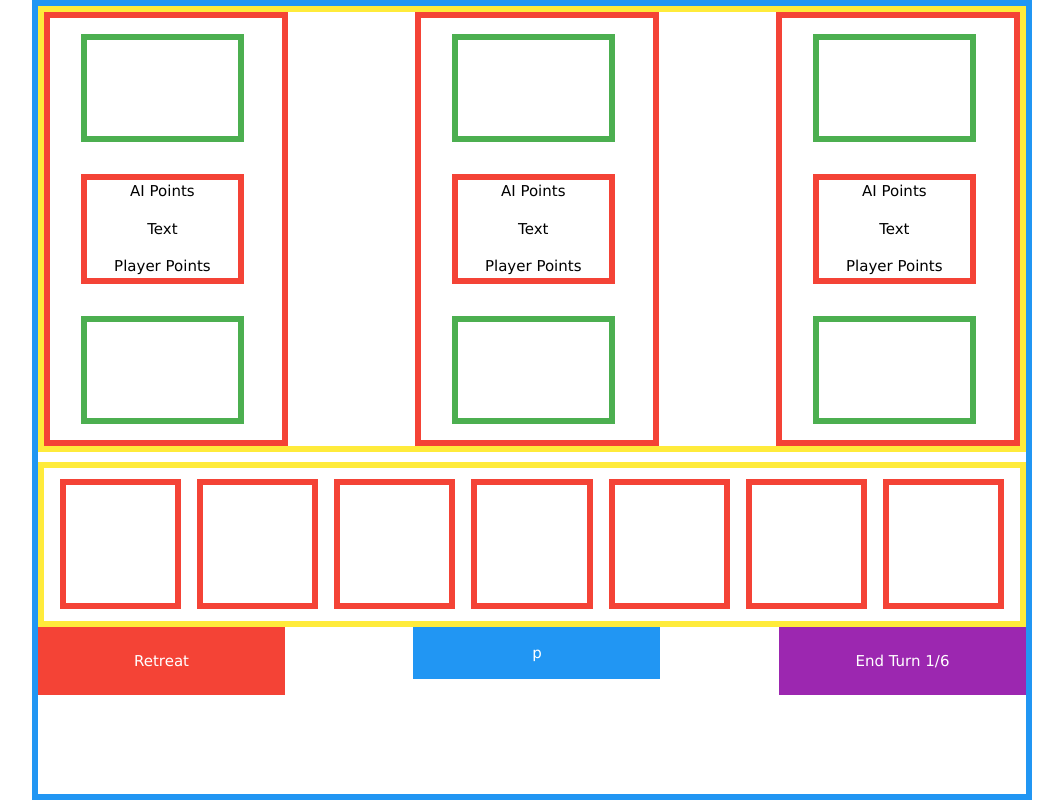
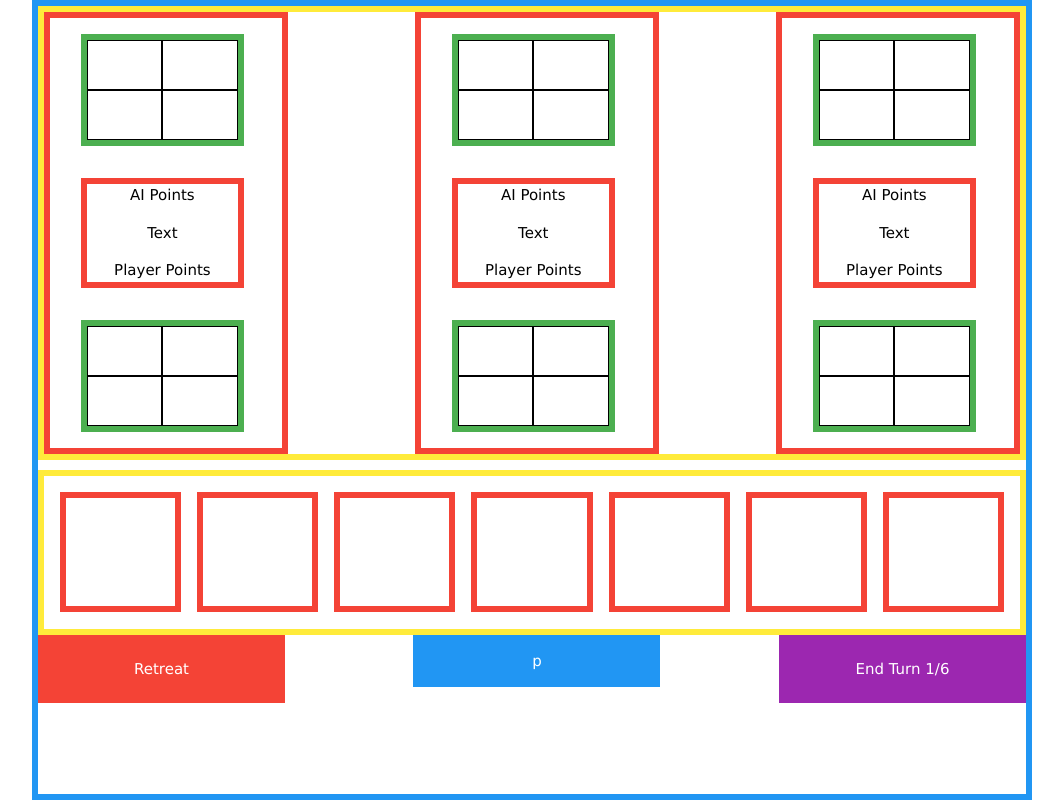
Before and after one commit to Bruggles718/marvel-snap-ai, a website with bundled scripts: page src/client/index.html in a window 1280 px wide. Shown: the whole page, without its empty margins (108-1171 px from the left). Built offline with nearby package versions, Linux system fonts and the light colour scheme.

Commit message:
Added small borders to placed cards

```diff
--- a/src/client/App.css
+++ b/src/client/App.css
@@ -50,8 +50,8 @@
 
 .card-width {
     width: 150px !important;
-    max-height: 140px !important;
-    min-height: 130px !important;
+    max-height: 130px !important;
+    min-height: 120px !important;
 }
 
 .power-energy {
--- a/src/client/index.html
+++ b/src/client/index.html
@@ -21,14 +21,14 @@
                     <!-- Can rename using what the index would be -->
                     <!-- Like 'AI Col-0 Row-0' -->
                     <div id="LeftTop-TopRow" class="w3-row">
-                        <div id="Left AI Index-0" class="w3-col s6 w3-button ai-column">
+                        <div id="Left AI Index-0" class="w3-col s6 w3-button ai-column w3-border w3-border-black">
                             <div class="w3-row power-energy placed-card">
                                 <p class="w3-col s6"></p>
                                 <p class="w3-col s6"></p>
                             </div>
                               <p class="w3-row card-name placed-card"></p>
                         </div>
-                        <div id="Left AI Index-1" class="w3-col s6 w3-center w3-button ai-column">
+                        <div id="Left AI Index-1" class="w3-col s6 w3-center w3-button ai-column w3-border w3-border-black">
                             <div class="w3-row power-energy placed-card">
                                 <p class="w3-col s6"></p>
                                 <p class="w3-col s6"></p>
@@ -37,14 +37,14 @@
                         </div>
                     </div>
                     <div id="LeftTop-BottomRow" class="w3-row">
-                        <div id="Left AI Index-2"class="w3-col s6 w3-center w3-button ai-column">
+                        <div id="Left AI Index-2"class="w3-col s6 w3-center w3-button ai-column w3-border w3-border-black">
                             <div class="w3-row power-energy placed-card">
                                 <p class="w3-col s6"></p>
                                 <p class="w3-col s6"></p>
                             </div>
                               <p class="w3-row card-name placed-card"></p>
                         </div>
-                        <div id="Left AI Index-3"class="w3-col s6 w3-center w3-button ai-column">
+                        <div id="Left AI Index-3"class="w3-col s6 w3-center w3-button ai-column w3-border w3-border-black">
                             <div class="w3-row power-energy placed-card">
                                 <p class="w3-col s6"></p>
                                 <p class="w3-col s6"></p>
@@ -61,14 +61,14 @@
                 </div>
                 <div id="BottomLeftPlayerCards" class="w3-margin-top w3-margin-bottom w3-col l9 w3-center w3-topbar w3-bottombar w3-leftbar w3-border-green w3-rightbar w3-margin-left">
                     <div id="LeftBottom-TopRow" class="w3-row">
-                        <button id="Left Player Index-0" class="w3-col w3-button s6 w3-center">
+                        <button id="Left Player Index-0" class="w3-col w3-button s6 w3-center w3-border w3-border-black">
                             <div class="w3-row power-energy placed-card">
                                 <p class="w3-col w3-left-align s6"></p>
                                 <p class="w3-col w3-right-align s6"></p>
                             </div>
                               <p class="w3-row card-name placed-card"></p>
                         </button>
-                        <button id="Left Player Index-1" class="w3-col w3-button s6 w3-center">
+                        <button id="Left Player Index-1" class="w3-col w3-button s6 w3-center w3-border w3-border-black">
                             <div class="w3-row power-energy placed-card">
                                 <p class="w3-col w3-left-align s6"></p>
                                 <p class="w3-col w3-right-align s6"></p>
@@ -77,14 +77,14 @@
                         </button>
                     </div>
                     <div id="LeftBottom-BottomRow" class="w3-row">
-                        <button id="Left Player Index-2"class="w3-col w3-button s6 w3-center">
+                        <button id="Left Player Index-2"class="w3-col w3-button s6 w3-center w3-border w3-border-black">
                             <div class="w3-row power-energy placed-card">
                                 <p class="w3-col w3-left-align s6"></p>
                                 <p class="w3-col w3-right-align s6"></p>
                             </div>
                               <p class="w3-row card-name placed-card"></p>
                         </button>
-                        <button id="Left Player Index-3"class="w3-col w3-button s6 w3-center">
+                        <button id="Left Player Index-3"class="w3-col w3-button s6 w3-center w3-border w3-border-black">
                             <div class="w3-row power-energy placed-card">
                                 <p class="w3-col w3-left-align s6"></p>
                                 <p class="w3-col w3-right-align s6"></p>
@@ -99,14 +99,14 @@
                     <!-- Can rename using what the index would be -->
                     <!-- Like 'AI Col-0 Row-0' -->
                     <div id="MiddleTop-TopRow" class="w3-row">
-                        <div id="Middle AI Index-0" class="w3-col s6 w3-center w3-button ai-column">
+                        <div id="Middle AI Index-0" class="w3-col s6 w3-center w3-button ai-column w3-border w3-border-black">
                             <div class="w3-row power-energy placed-card">
                                 <p class="w3-col s6"></p>
                                 <p class="w3-col s6"></p>
                             </div>
                               <p class="w3-row card-name placed-card"></p>
                         </div>
-                        <div id="Middle AI Index-1" class="w3-col s6 w3-center w3-button ai-column">
+                        <div id="Middle AI Index-1" class="w3-col s6 w3-center w3-button ai-column w3-border w3-border-black">
                             <div class="w3-row power-energy placed-card">
                                 <p class="w3-col s6"></p>
                                 <p class="w3-col s6"></p>
@@ -115,14 +115,14 @@
                         </div>
                     </div>
                     <div id="MiddleTop-BottomRow" class="w3-row">
-                        <div id="Middle AI Index-2"class="w3-col s6 w3-center w3-button ai-column">
+                        <div id="Middle AI Index-2"class="w3-col s6 w3-center w3-button ai-column w3-border w3-border-black">
                             <div class="w3-row power-energy placed-card">
                                 <p class="w3-col s6"></p>
                                 <p class="w3-col s6"></p>
                             </div>
                               <p class="w3-row card-name placed-card"></p>
                         </div>
-                        <div id="Middle AI Index-3"class="w3-col s6 w3-center w3-button ai-column">
+                        <div id="Middle AI Index-3"class="w3-col s6 w3-center w3-button ai-column w3-border w3-border-black">
                             <div class="w3-row power-energy placed-card">
                                 <p class="w3-col s6"></p>
                                 <p class="w3-col s6"></p>
@@ -139,14 +139,14 @@
                 </div>
                 <div id="BottomMiddlePlayerCards" class="w3-margin-top w3-margin-bottom w3-col l9 w3-center w3-topbar w3-bottombar w3-leftbar w3-border-green w3-rightbar w3-margin-left">
                     <div id="MiddleBottom-TopRow" class="w3-row">
-                        <button id="Middle Player Index-0" class="w3-col w3-button s6 w3-center">
+                        <button id="Middle Player Index-0" class="w3-col w3-button s6 w3-center w3-border w3-border-black">
                             <div class="w3-row power-energy placed-card">
                                 <p class="w3-col w3-left-align s6"></p>
                                 <p class="w3-col w3-right-align s6"></p>
                             </div>
                               <p class="w3-row card-name placed-card"></p>
                         </button>
-                        <button id="Middle Player Index-1" class="w3-col w3-button s6 w3-center">
+                        <button id="Middle Player Index-1" class="w3-col w3-button s6 w3-center w3-border w3-border-black">
                             <div class="w3-row power-energy placed-card">
                                 <p class="w3-col w3-left-align s6"></p>
                                 <p class="w3-col w3-right-align s6"></p>
@@ -155,14 +155,14 @@
                         </button>
                     </div>
                     <div id="MiddleBottom-BottomRow" class="w3-row">
-                        <button id="Middle Player Index-2"class="w3-col w3-button s6 w3-center">
+                        <button id="Middle Player Index-2"class="w3-col w3-button s6 w3-center w3-border w3-border-black">
                             <div class="w3-row power-energy placed-card">
                                 <p class="w3-col w3-left-align s6"></p>
                                 <p class="w3-col w3-right-align s6"></p>
                             </div>
                               <p class="w3-row card-name placed-card"></p>
                         </button>
-                        <button id="Middle Player Index-3"class="w3-col w3-button s6 w3-center">
+                        <button id="Middle Player Index-3"class="w3-col w3-button s6 w3-center w3-border w3-border-black">
                             <div class="w3-row power-energy placed-card">
                                 <p class="w3-col w3-left-align s6"></p>
                                 <p class="w3-col w3-right-align s6"></p>
@@ -177,14 +177,14 @@
                     <!-- Can rename using what the index would be -->
                     <!-- Like 'AI Col-0 Row-0' -->
                     <div id="RightTop-TopRow" class="w3-row">
-                        <div id="Right AI Index-0" class="w3-col s6 w3-center w3-button ai-column">
+                        <div id="Right AI Index-0" class="w3-col s6 w3-center w3-button ai-column w3-border w3-border-black">
                             <div class="w3-row power-energy placed-card">
                                 <p class="w3-col s6"></p>
                                 <p class="w3-col s6"></p>
                             </div>
                               <p class="w3-row card-name placed-card"></p>
                         </div>
-                        <div id="Right AI Index-1" class="w3-col s6 w3-center w3-button ai-column">
+                        <div id="Right AI Index-1" class="w3-col s6 w3-center w3-button ai-column w3-border w3-border-black">
                             <div class="w3-row power-energy placed-card">
                                 <p class="w3-col s6"></p>
                                 <p class="w3-col s6"></p>
@@ -193,14 +193,14 @@
                         </div>
                     </div>
                     <div id="RightTop-BottomRow" class="w3-row">
-                        <div id="Right AI Index-2"class="w3-col s6 w3-center w3-button ai-column">
+                        <div id="Right AI Index-2"class="w3-col s6 w3-center w3-button ai-column w3-border w3-border-black">
                             <div class="w3-row power-energy placed-card">
                                 <p class="w3-col s6"></p>
                                 <p class="w3-col s6"></p>
                             </div>
                               <p class="w3-row card-name placed-card"></p>
                         </div>
-                        <div id="Right AI Index-3"class="w3-col s6 w3-center w3-button ai-column">
+                        <div id="Right AI Index-3"class="w3-col s6 w3-center w3-button ai-column w3-border w3-border-black">
                             <div class="w3-row power-energy placed-card">
                                 <p class="w3-col s6"></p>
                                 <p class="w3-col s6"></p>
@@ -217,14 +217,14 @@
                 </div>
                 <div id="BottomRightPlayerCards" class="w3-margin-top w3-margin-bottom w3-col l9 w3-center w3-topbar w3-bottombar w3-leftbar w3-border-green w3-rightbar w3-margin-left">
                     <div id="RightBottom-TopRow" class="w3-row">
-                        <button id="Right Player Index-0" class="w3-col w3-button s6 w3-center">
+                        <button id="Right Player Index-0" class="w3-col w3-button s6 w3-center w3-border w3-border-black">
                             <div class="w3-row power-energy placed-card">
                                 <p class="w3-col w3-left-align s6"></p>
                                 <p class="w3-col w3-right-align s6"></p>
                             </div>
                               <p class="w3-row card-name placed-card"></p>
                         </button>
-                        <button id="Right Player Index-1" class="w3-col w3-button s6 w3-center">
+                        <button id="Right Player Index-1" class="w3-col w3-button s6 w3-center w3-border w3-border-black">
                             <div class="w3-row power-energy placed-card">
                                 <p class="w3-col w3-left-align s6"></p>
                                 <p class="w3-col w3-right-align s6"></p>
@@ -233,14 +233,14 @@
                         </button>
                     </div>
                     <div id="RightBottom-BottomRow" class="w3-row">
-                        <button id="Right Player Index-2"class="w3-col w3-button s6 w3-center">
+                        <button id="Right Player Index-2"class="w3-col w3-button s6 w3-center w3-border w3-border-black">
                             <div class="w3-row power-energy placed-card">
                                 <p class="w3-col w3-left-align s6"></p>
                                 <p class="w3-col w3-right-align s6"></p>
                             </div>
                               <p class="w3-row card-name placed-card"></p>
                         </button>
-                        <button id="Right Player Index-3"class="w3-col w3-button s6 w3-center">
+                        <button id="Right Player Index-3"class="w3-col w3-button s6 w3-center w3-border w3-border-black">
                             <div class="w3-row power-energy placed-card">
                                 <p class="w3-col w3-left-align s6"></p>
                                 <p class="w3-col w3-right-align s6"></p>
```
